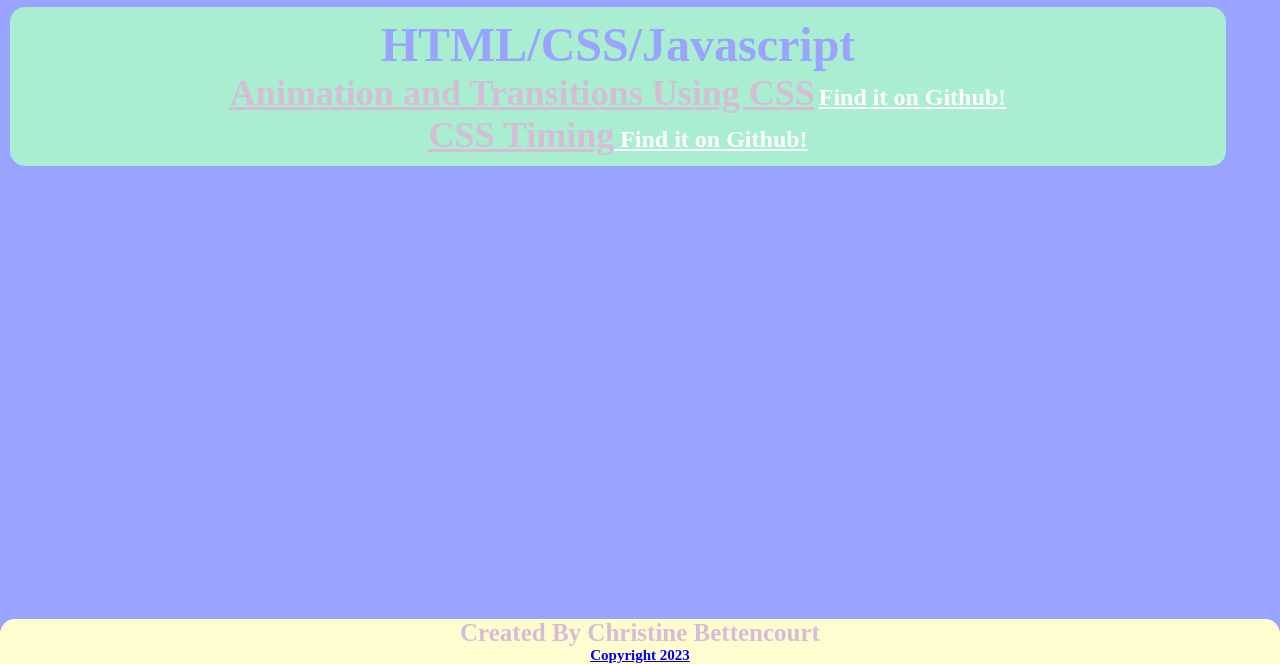
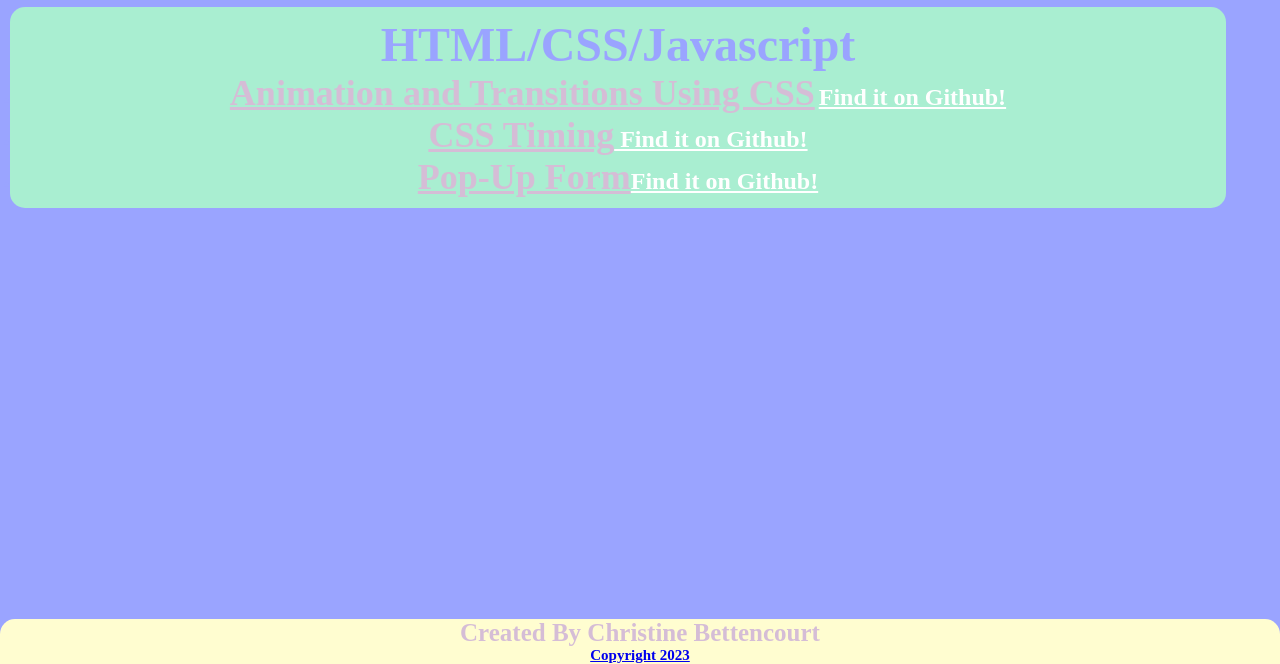
Before and after one commit to cnb028/cnb028.github.io, a plain HTML site: page webprojects.html in a window 1280 px wide. Shown: the part 136-800 px from the top of the page. Drawn offline with Linux system fonts and the light colour scheme.

Commit message:
Updated Web Projects Page with Pop-Up Form with Animation

```diff
--- a/webprojects.html
+++ b/webprojects.html
@@ -63,6 +63,7 @@
                             Find it on Github!</a></span></li>
                     <li><a href="portfolio/eduprojects/timing/index.html">CSS Timing</a><span id="github"><a href="https://github.com/cnb028/CSS-Timing-Functions">
                         Find it on Github!</a></span></li>
+                    <li><a href="portfolio/eduprojects/pop_form/index.html">Pop-Up Form</a><span id="github"><a href="https://github.com/cnb028/Pop-up-Form-with-Animation">Find it on Github!</a></span></li>
                 </ul>
             </div>
 
```
Also changed, not shown: 1 other file.
